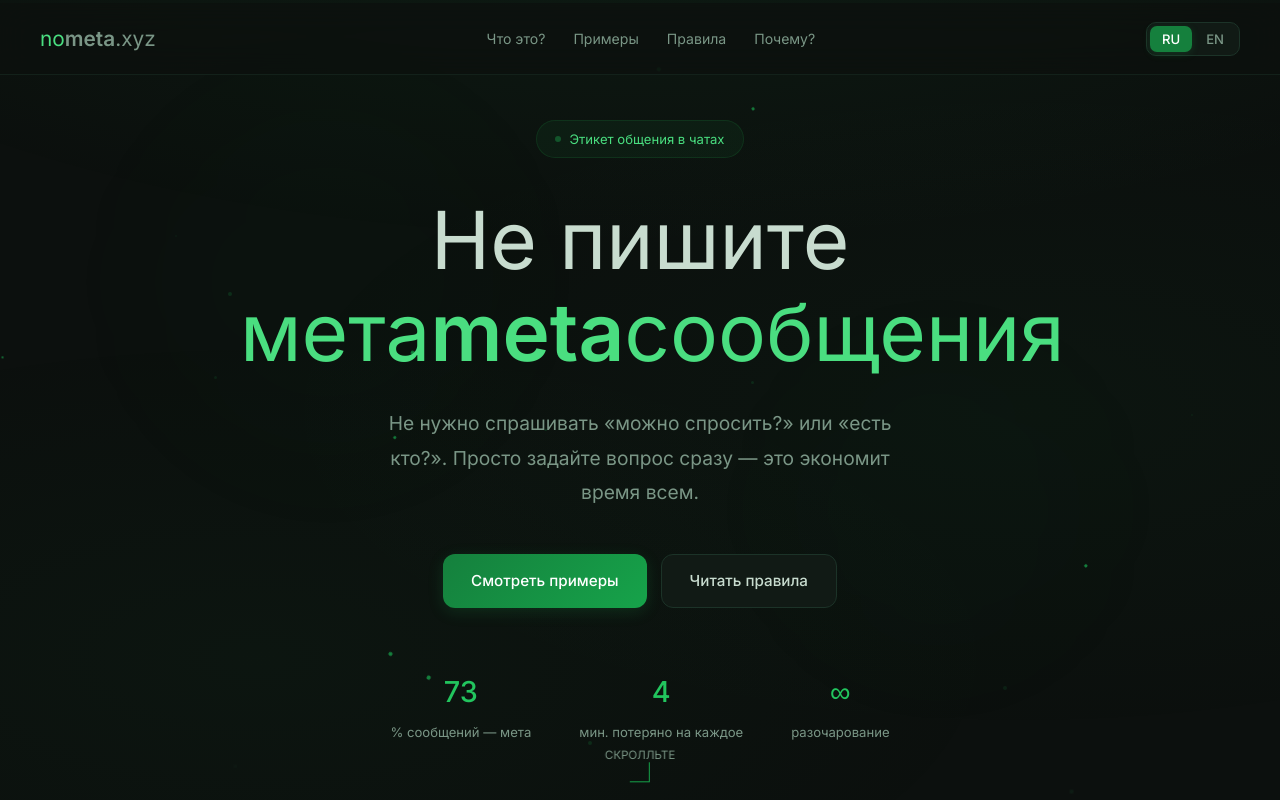
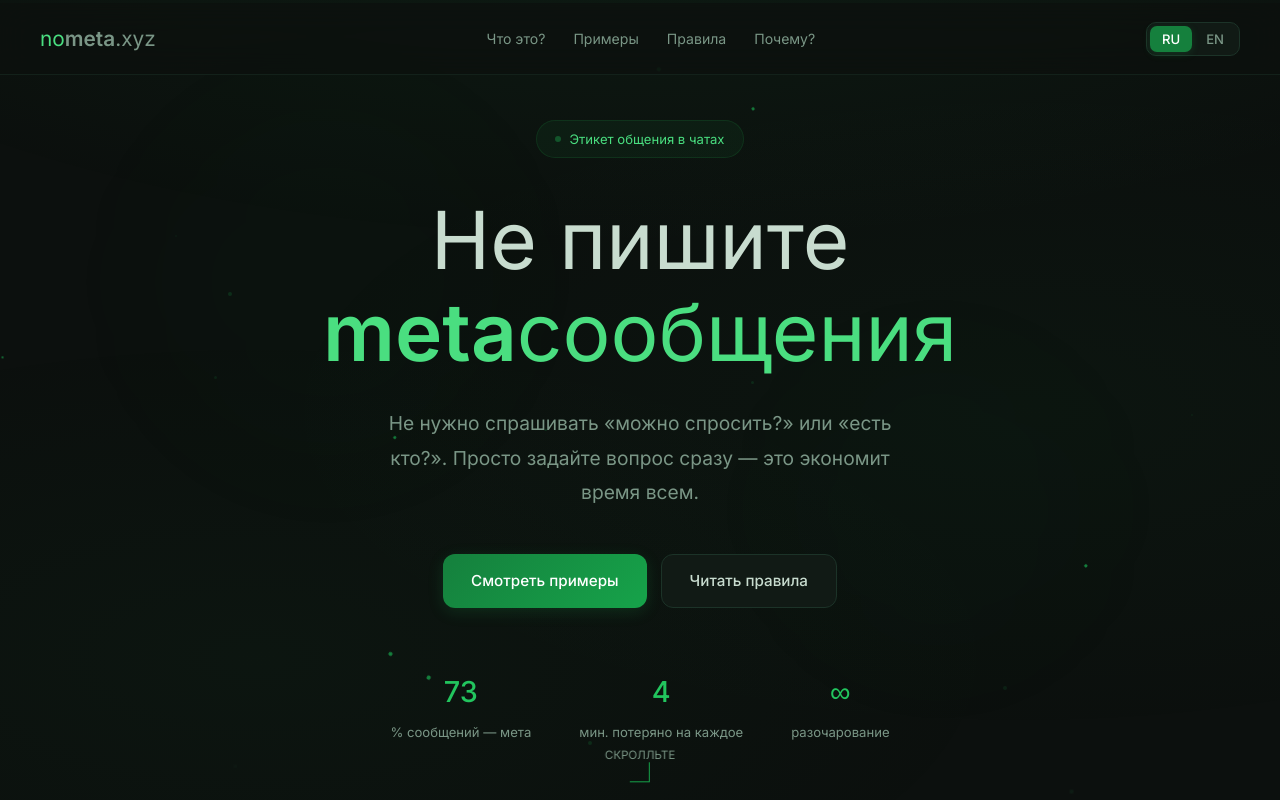
Before and after one commit to syntaloris/nometa.xyz, a plain HTML site: page index.html in a window 1280 px wide. Shown: the top 800 px of the page. Drawn offline with Linux system fonts and the light colour scheme.

Commit message:
Update index.html

```diff
--- a/index.html
+++ b/index.html
@@ -986,7 +986,7 @@
         </div>
         <h1>
             <span data-i18n="hero_title_1">Не пишите</span><br>
-            <span class="highlight" data-i18n="hero_title_highlight">мета<span class="meta-word">meta</span>сообщения</span>
+            <span class="highlight" data-i18n="hero_title_highlight"><span class="meta-word">meta</span>сообщения</span>
         </h1>
         <p class="hero-subtitle" data-i18n="hero_subtitle">
             Не нужно спрашивать «можно спросить?» или «есть кто?». Просто задайте вопрос сразу — это экономит время всем.
```
